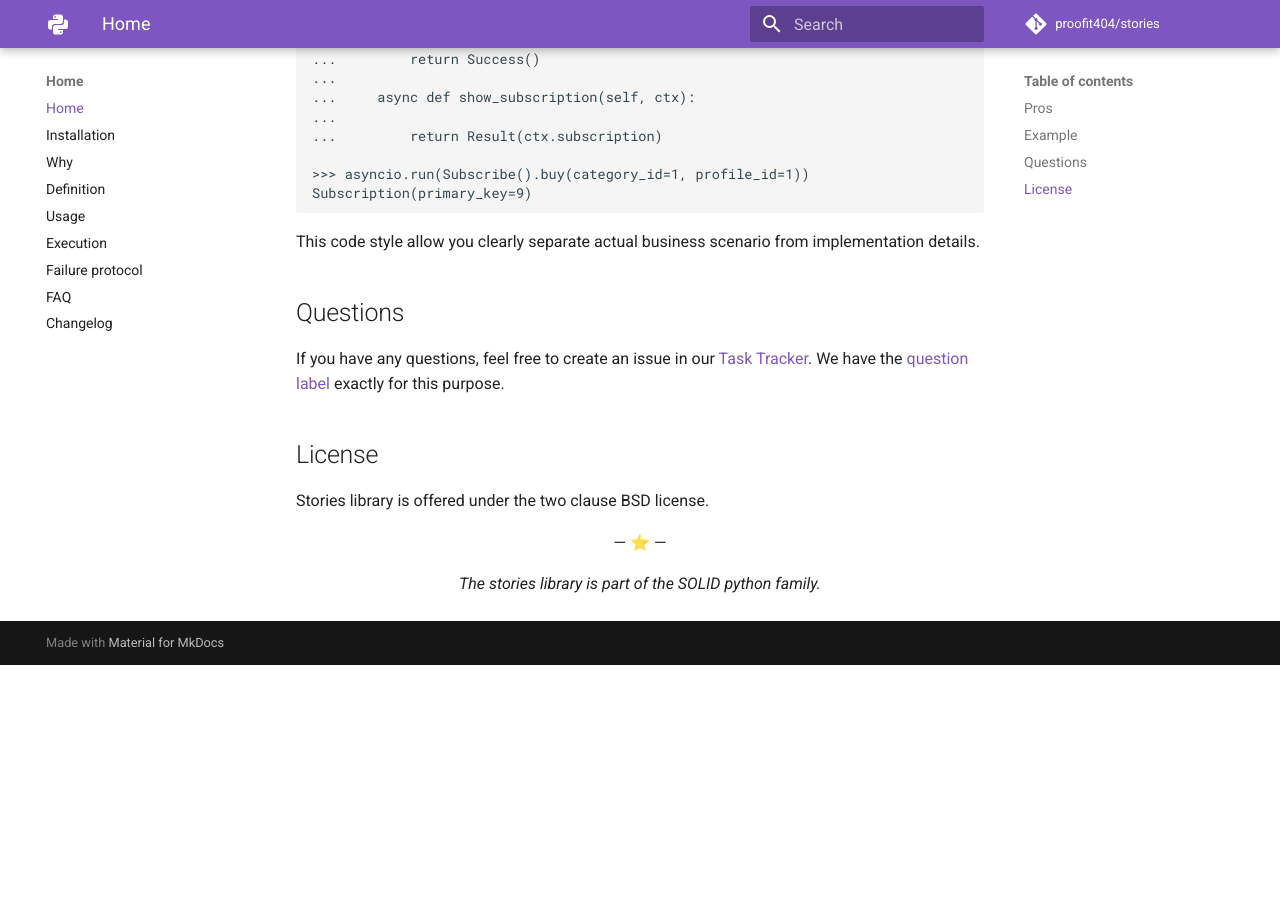
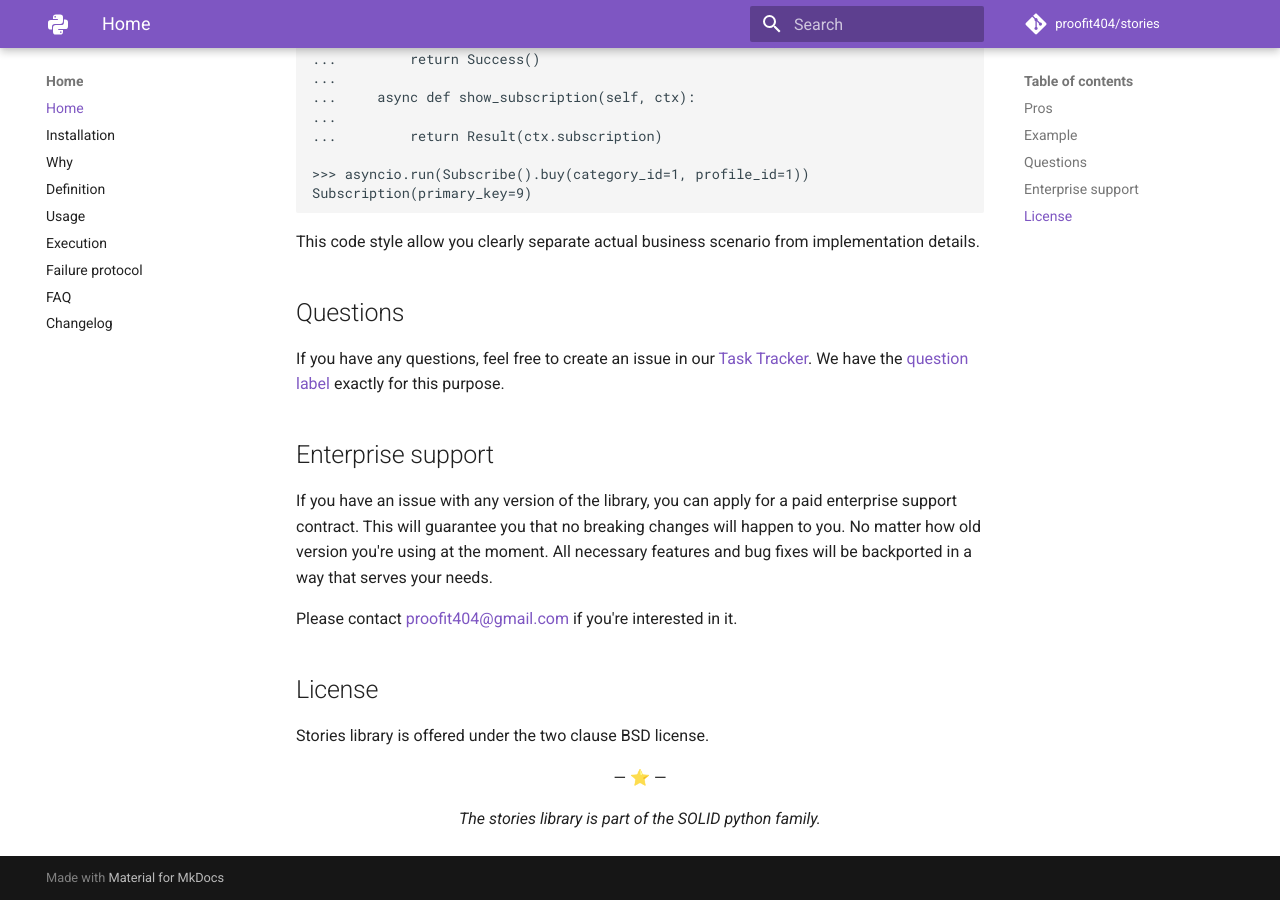
Before and after one commit to proofit404/stories, an MkDocs documentation site: the page built from docs/index.md, in a window 1280 px wide and 900 px high, scrolled down 2509 px. Built offline with MkDocs 1.6.1 and Material for MkDocs 9.7.7, drawn with Linux system fonts in a browser that asks for light colours; comment, search, counter and statistics services are not loaded; before the commit the page ends 3174 px from its top, so only the background shows below that.

Commit message:
docs: introduce enterprise support

```diff
--- a/docs/index.md
+++ b/docs/index.md
@@ -156,6 +156,17 @@
 [question label](https://github.com/proofit404/stories/issues?q=is%3Aopen+is%3Aissue+label%3Aquestion)
 exactly for this purpose.
 
+## Enterprise support
+
+If you have an issue with any version of the library, you can apply for a paid
+enterprise support contract. This will guarantee you that no breaking changes
+will happen to you. No matter how old version you're using at the moment. All
+necessary features and bug fixes will be backported in a way that serves your
+needs.
+
+Please contact [proofit404@gmail.com](mailto:proofit404@gmail.com) if you're
+interested in it.
+
 ## License
 
 Stories library is offered under the two clause BSD license.
```
Also changed, not shown: docs/changelog.md (+2 -2 lines).
